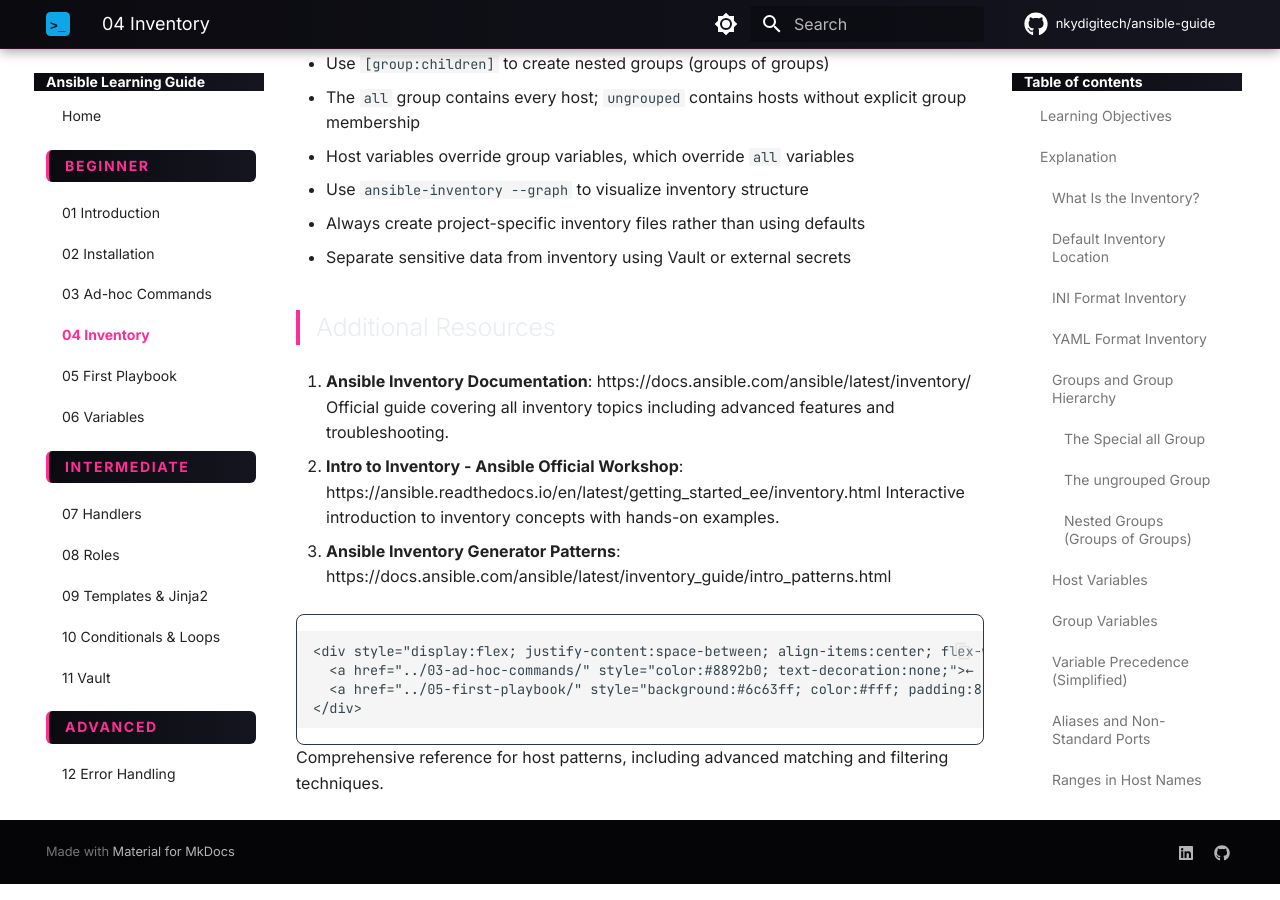
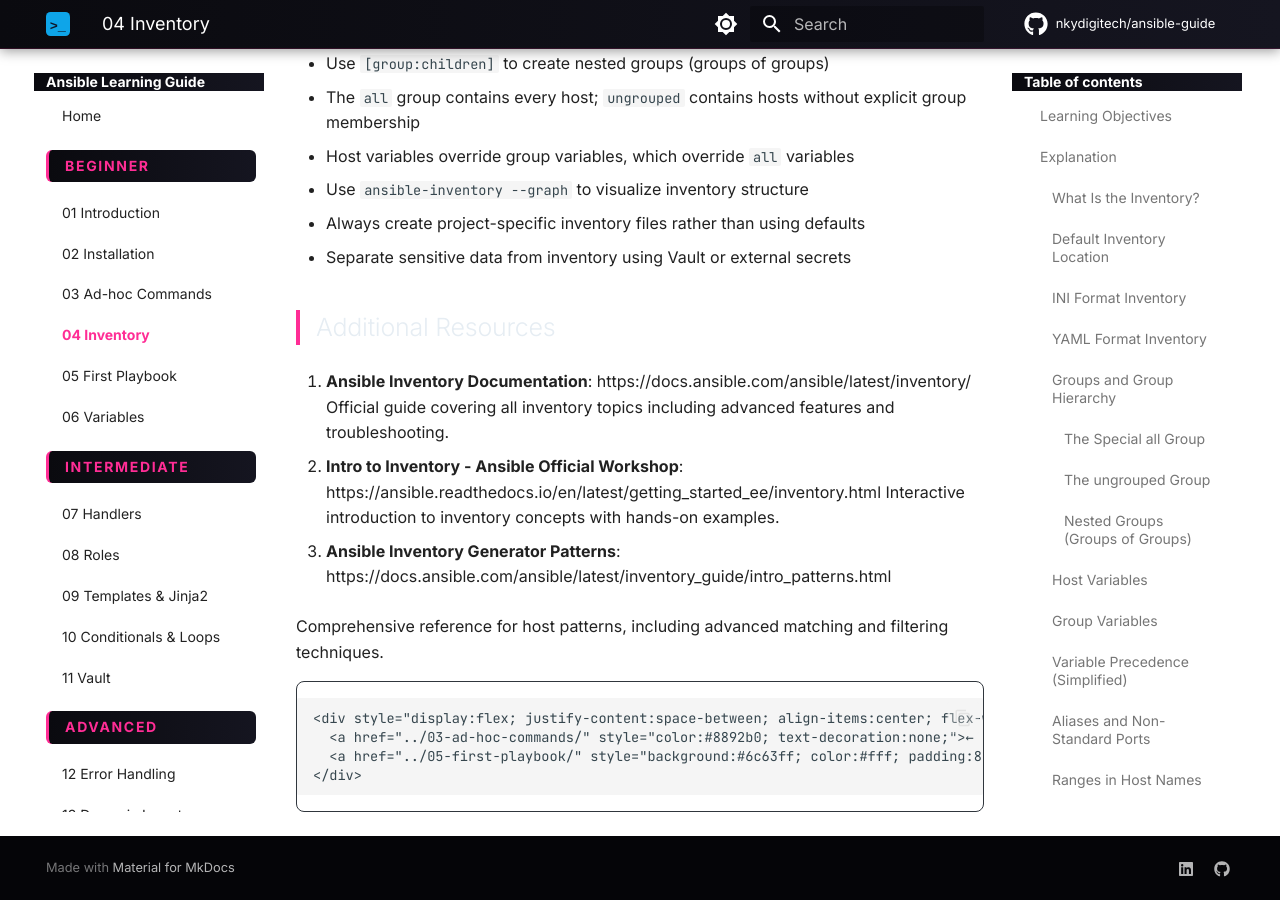
Before and after one commit to nkydigitech/ansible-guide, an MkDocs documentation site: the page built from docs/04-inventory.md, in a window 1280 px wide and 900 px high, scrolled down 14931 px. Built offline with MkDocs 1.6.1 and Material for MkDocs 9.7.7, drawn with Linux system fonts in a browser that asks for light colours; comment, search, counter and statistics services are not loaded; some of the changed lines change nothing that is shown.

Commit message:
Enhance inventory documentation with host patterns reference
Added a comprehensive reference for host patterns, including advanced matching and filtering techniques.

````diff
--- a/docs/04-inventory.md
+++ b/docs/04-inventory.md
@@ -686,6 +686,9 @@
 
 3. **Ansible Inventory Generator Patterns**: https://docs.ansible.com/ansible/latest/inventory_guide/intro_patterns.html
 
+Comprehensive reference for host patterns, including advanced matching and filtering techniques.
+
+
 
 ```md
 <div style="display:flex; justify-content:space-between; align-items:center; flex-wrap:wrap; gap:12px; margin-top:50px; padding-top:24px; border-top:1px solid #2a3a5c;">
@@ -693,4 +696,3 @@
   <a href="../05-first-playbook/" style="background:#6c63ff; color:#fff; padding:8px 18px; border-radius:8px; text-decoration:none; font-weight:600;">Next: First Playbook →</a>
 </div>
 ```
-   Comprehensive reference for host patterns, including advanced matching and filtering techniques.
````
